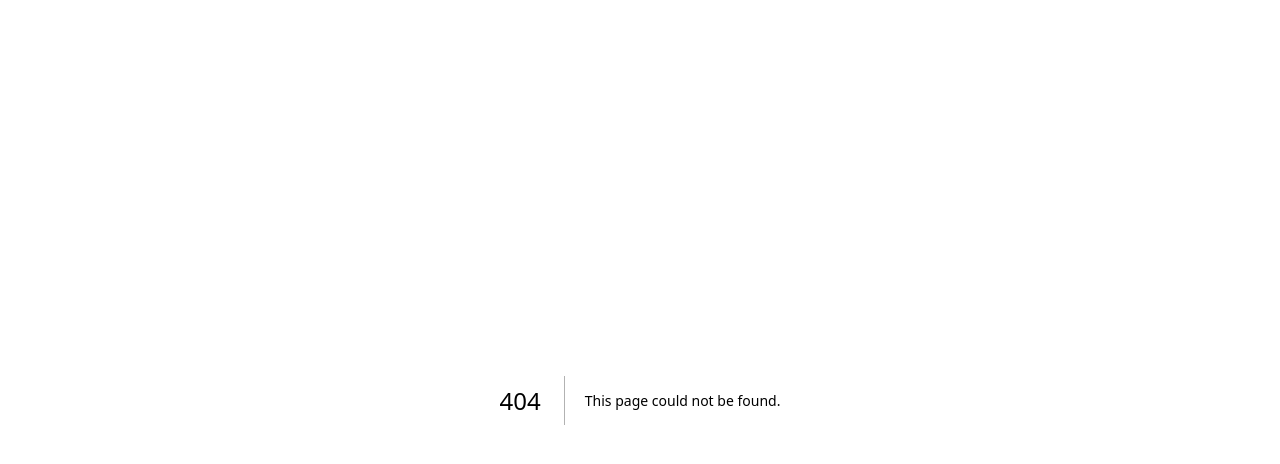
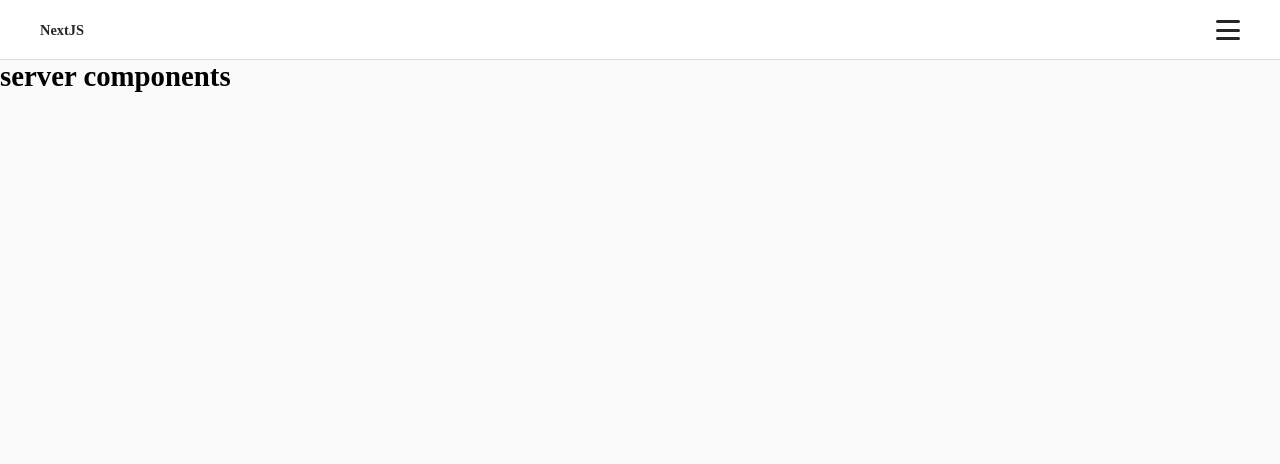
Before and after one commit to augustoscher/nextjs-exercises, a Next.js app: page /server-components in a window 1280 px wide. Before the commit this address had no page. Shown: the top 464 px of the page. Built offline with nearby package versions, Linux system fonts and the light colour scheme.

Commit message:
feat: add header styles

```diff
--- /dev/null
+++ b/src/components/Header/index.tsx
@@ -0,0 +1,36 @@
+import { useState } from 'react'
+import Link from 'next/link'
+
+import * as S from './styles'
+
+const Header = () => {
+  const [isOpenMenu, setOpenMenu] = useState(false)
+
+  const handleClick = () => {
+    setOpenMenu(!isOpenMenu)
+    console.log('oasdpoaskdp')
+  }
+
+  return (
+    <S.Nav>
+      <S.NavContent>
+        <S.Logo>
+          <Link style={{ textDecoration: 'none', color: '#262626' }} href="/">
+            <b>NextJS</b>
+          </Link>
+        </S.Logo>
+        <S.BurgerButton
+          role="button"
+          onClick={handleClick}
+          menuOpened={isOpenMenu}
+        >
+          <span className="line line1"></span>
+          <span className="line line2"></span>
+          <span className="line line3"></span>
+        </S.BurgerButton>
+      </S.NavContent>
+    </S.Nav>
+  )
+}
+
+export default Header
--- /dev/null
+++ b/src/components/Header/styles.tsx
@@ -0,0 +1,52 @@
+import styled, { css } from 'styled-components'
+
+export const Nav = styled.nav`
+  height: 60px;
+  border-bottom: 1px solid #dbdbdb;
+`
+
+export const NavContent = styled.div`
+  display: flex;
+  flex-direction: row;
+  justify-content: space-between;
+  align-items: center;
+  padding: 0 40px;
+  height: 60px;
+  box-sizing: border-box;
+`
+
+export const Logo = styled.div`
+  justify-content: flex-start;
+  text-decoration: 'none';
+`
+
+type BurgerButtonProps = {
+  menuOpened: boolean
+}
+
+const modifiers = {
+  collapsed: () => css``,
+  normal: () => css``
+}
+
+export const BurgerButton = styled.div<BurgerButtonProps>`
+  ${({ menuOpened }) => css`
+    justify-content: flex-end;
+    height: 20px;
+    width: 24px;
+    display: flex;
+    flex-direction: column;
+    justify-content: space-between;
+    cursor: pointer;
+
+    & span {
+      display: block;
+      height: 3px;
+      width: 100%;
+      border-radius: 10px;
+      background: #262626;
+    }
+
+    ${menuOpened ? modifiers.normal : modifiers.collapsed}
+  `}
+`
--- /dev/null
+++ b/src/pages/server-components.tsx
@@ -0,0 +1,9 @@
+import Base from 'templates/Base'
+
+const ServerComponents = () => (
+  <Base>
+    <h1>server components</h1>
+  </Base>
+)
+
+export default ServerComponents
--- a/src/templates/Base/index.tsx
+++ b/src/templates/Base/index.tsx
@@ -1,5 +1,4 @@
-import Footer from 'components/Footer'
-import Menu from 'components/Menu'
+import Header from 'components/Header'
 
 import * as S from './styles'
 
@@ -9,11 +8,9 @@ export type BaseTemplateProps = {
 
 const Base = ({ children }: BaseTemplateProps) => (
   <S.Wrapper>
-    <Menu />
+    <Header />
 
-    <S.Content>{children}</S.Content>
-
-    <Footer />
+    <S.Main>{children}</S.Main>
   </S.Wrapper>
 )
 
--- a/src/templates/Base/styles.ts
+++ b/src/templates/Base/styles.ts
@@ -7,7 +7,7 @@ export const Wrapper = styled.div`
   justify-content: space-between;
 `
 
-export const Content = styled.div`
-  margin-top: 16px;
+export const Main = styled.main`
   flex: 1 0 auto;
+  background-color: #fafafa;
 `
```
Also changed, not shown: src/components/Menu/index.tsx (deleted, +0 -9 lines), src/components/Menu/styles.tsx (deleted, +0 -7 lines).
